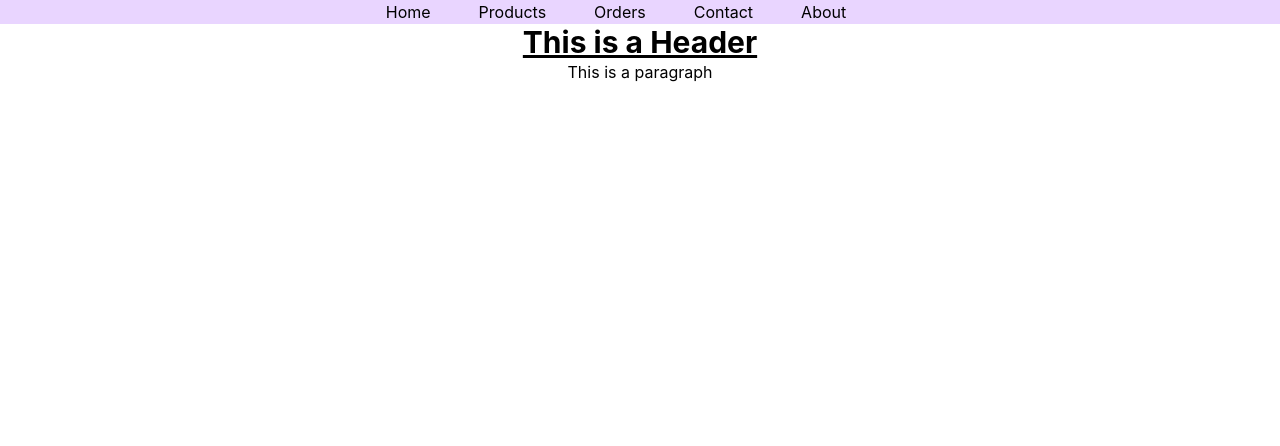
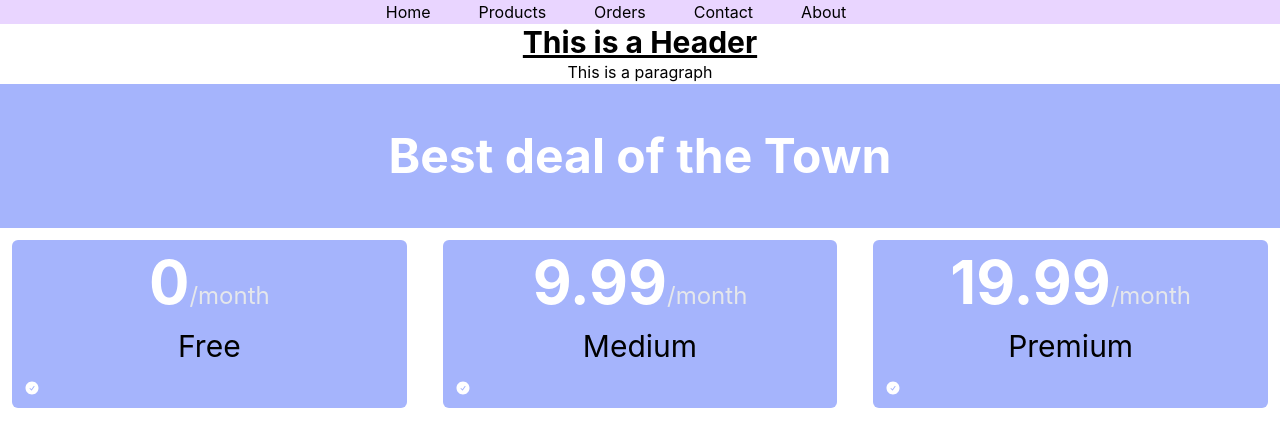
Before and after one commit to SkrChowdhury/price-club-reactjs-tailwindcss, a React (Create React App) app: page / in a window 1280 px wide. Shown: the top 446 px of the page. Built offline with nearby package versions, Linux system fonts and the light colour scheme.

Commit message:
price features added

```diff
--- a/src/App.js
+++ b/src/App.js
@@ -1,6 +1,7 @@
 import logo from './logo.svg';
 import './App.css';
 import NavBar from './components/NavBar/NavBar';
+import Pricing from './components/Pricing/Pricing';
 
 function App() {
   return (
@@ -8,6 +9,7 @@
       <NavBar></NavBar>
       <h1 className="text-3xl font-bold underline">This is a Header</h1>
       <p>This is a paragraph</p>
+      <Pricing></Pricing>
     </div>
   );
 }
--- /dev/null
+++ b/src/components/PriceOption/PriceOption.js
@@ -0,0 +1,23 @@
+import React from 'react';
+import {CheckCircleIcon} from '@heroicons/react/24/solid'
+
+const PriceOption = ({ option }) => {
+  return (
+    <div className=" bg-indigo-300 m-3 rounded-md p-3">
+      <div>
+        <h3>
+          <span className="text-6xl font-bold text-white">{option.price}</span>
+          <span className="text-2xl text-gray-200">/month</span>
+        </h3>
+        <p className="text-3xl my-4" >{option.name}</p>
+      </div>
+      <div className='flex items-center'>
+        <CheckCircleIcon className='w-4 h-4 text-white'/>
+        <p className='ml-2'></p>
+
+      </div>
+    </div>
+  );
+};
+
+export default PriceOption;
--- /dev/null
+++ b/src/components/Pricing/Pricing.js
@@ -0,0 +1,60 @@
+import React from 'react';
+import PriceOption from '../PriceOption/PriceOption';
+
+const Pricing = () => {
+  const pricingOptions = [
+    {
+      id: 1,
+      name: 'Free',
+      price: 0,
+      features: [
+        'Awesome Feature',
+        'Extra Feature',
+        'Unnecessary Feature',
+        'Will never use Feature',
+        'Hudai Feature',
+        'Ajaira Feature',
+      ],
+    },
+    {
+      id: 2,
+      name: 'Medium',
+      price: 9.99,
+      features: [
+        'Awesome Feature',
+        'Extra Feature',
+        'Unnecessary Feature',
+        'Will never use Feature',
+        'Hudai Feature',
+        'Ajaira Feature',
+      ],
+    },
+    {
+      id: 3,
+      name: 'Premium',
+      price: 19.99,
+      features: [
+        'Awesome Feature',
+        'Extra Feature',
+        'Unnecessary Feature',
+        'Will never use Feature',
+        'Hudai Feature',
+        'Ajaira Feature',
+      ],
+    },
+  ];
+  return (
+    <div>
+      <h2 className="text-5xl font-bold bg-indigo-300 p-12 text-white ">
+        Best deal of the Town
+      </h2>
+      <div className="grid grid-cols-3 gap-3">
+        {pricingOptions.map((option) => (
+          <PriceOption key={option.id} option={option}></PriceOption>
+        ))}
+      </div>
+    </div>
+  );
+};
+
+export default Pricing;
```
